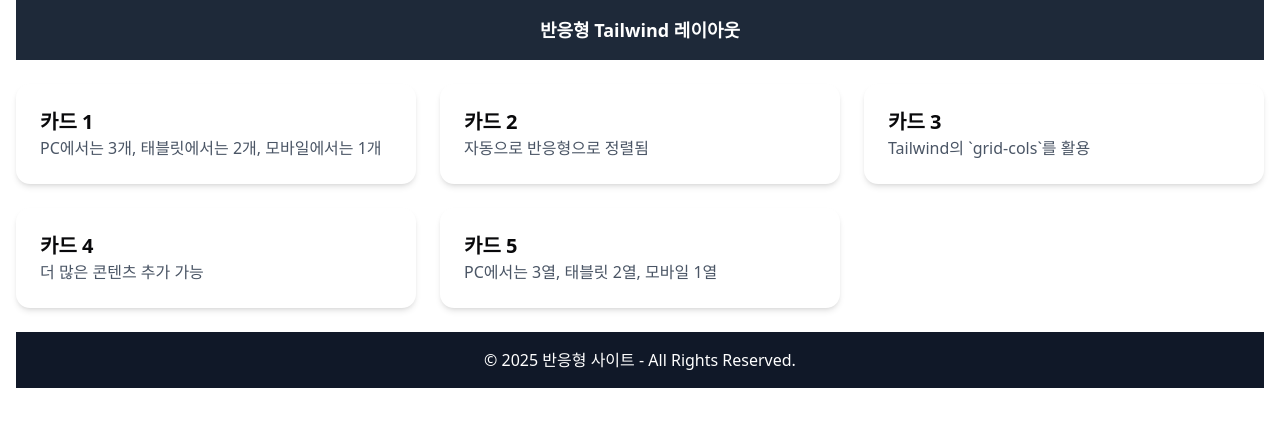
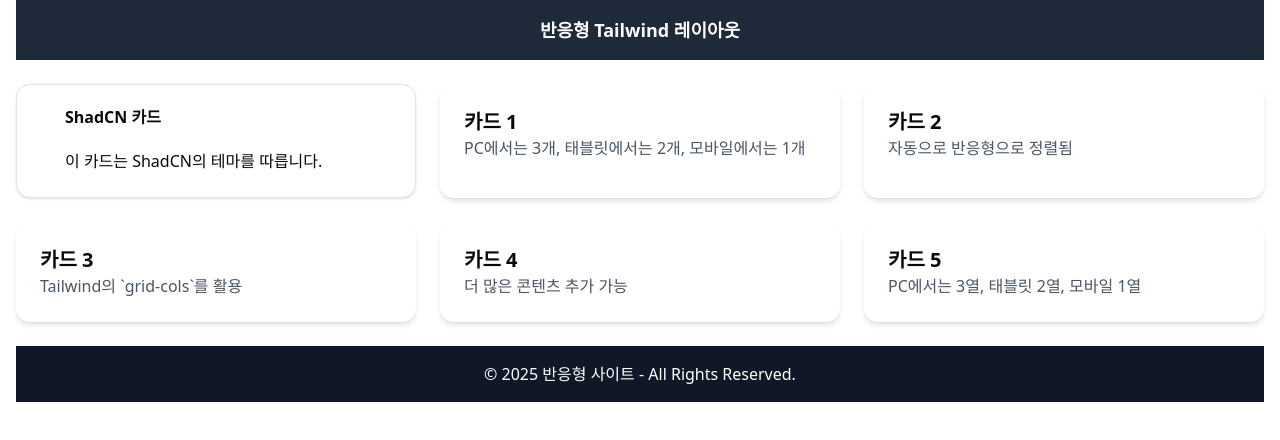
Before and after one commit to suhyun69/tailwind_shadcn, a Next.js app: page / in a window 1280 px wide. Shown: the top 440 px of the page. Built offline with nearby package versions, Linux system fonts and the light colour scheme.

Commit message:
Next 테마 적용
npm install next-themes

```diff
--- a/package.json
+++ b/package.json
@@ -13,6 +13,7 @@
     "clsx": "^2.1.1",
     "lucide-react": "^0.476.0",
     "next": "15.2.0",
+    "next-themes": "^0.4.4",
     "react": "^19.0.0",
     "react-dom": "^19.0.0",
     "tailwind-merge": "^3.0.2",
--- a/src/app/layout.js
+++ b/src/app/layout.js
@@ -1,6 +1,6 @@
 import { Geist, Geist_Mono } from "next/font/google";
 import "./globals.css";
-
+import { Providers } from "./providers";
 const geistSans = Geist({
   variable: "--font-geist-sans",
   subsets: ["latin"],
@@ -22,7 +22,7 @@ export default function RootLayout({ children }) {
       <body
         className={`${geistSans.variable} ${geistMono.variable} antialiased`}
       >
-        {children}
+        <Providers>{children}</Providers>
       </body>
     </html>
   );
--- a/src/app/page.js
+++ b/src/app/page.js
@@ -1,4 +1,5 @@
 import Image from "next/image";
+import MyCard from "@/components/MyCard";
 
 export default function Home() {
   return (
@@ -11,6 +12,7 @@ export default function Home() {
       {/* 메인 콘텐츠 */}
       <main className="grid grid-cols-1 md:grid-cols-2 lg:grid-cols-3 gap-6 py-6">
         {/* 카드 아이템들 */}
+        <MyCard />
         <div className="bg-white shadow-md rounded-xl p-6">
           <h2 className="text-xl font-semibold">카드 1</h2>
           <p className="text-gray-600">PC에서는 3개, 태블릿에서는 2개, 모바일에서는 1개</p>
--- /dev/null
+++ b/src/app/providers.js
@@ -0,0 +1,6 @@
+"use client";
+import { ThemeProvider } from "next-themes";
+
+export function Providers({ children }) {
+  return <ThemeProvider attribute="class">{children}</ThemeProvider>;
+}
--- /dev/null
+++ b/src/components/MyCard.js
@@ -0,0 +1,14 @@
+import { Card, CardContent, CardHeader, CardTitle } from "@/components/ui/card";
+
+export default function MyCard() {
+  return (
+    <Card className="bg-card text-card-foreground p-6 rounded-xl border shadow">
+      <CardHeader>
+        <CardTitle>ShadCN 카드</CardTitle>
+      </CardHeader>
+      <CardContent>
+        <p>이 카드는 ShadCN의 테마를 따릅니다.</p>
+      </CardContent>
+    </Card>
+  );
+}
```
Also changed, not shown: 1 other file (tests, documents, lock files or other folders).
